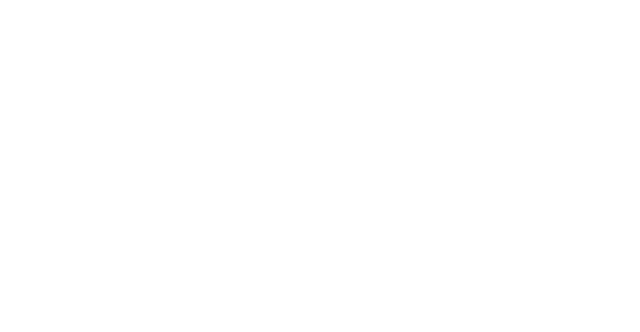
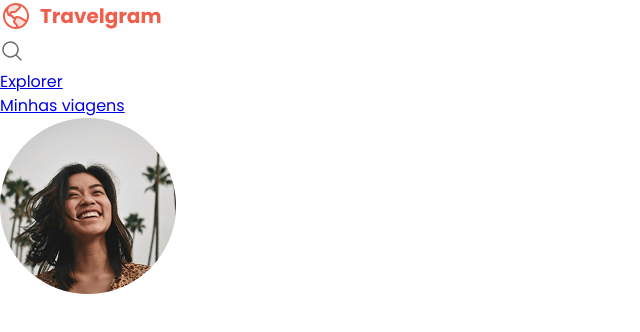
Before and after one commit to taakDiogoSantos/Perfil-Viagem, a plain HTML site: page index.html in a window 1280 px wide. Shown: the whole page, without its empty margins (0-640 px from the left). Drawn offline with Linux system fonts and the light colour scheme.

Commit message:
organizing assets and making the initial nav html

```diff
--- a/index.html
+++ b/index.html
@@ -11,6 +11,26 @@
     <link rel="stylesheet" href="styles/index.css">
 </head>
 <body>
+    <nav>
+        <a href="#" id="logo">
+            <img src="assets/icons/Logo.svg" alt="Logomarca">
+        </a>
+
+        <ul id="primary-menu">
+            <li>
+                <a href="#">
+                    <img src="assets/icons/MagnifyingGlass.svg" alt="icone de lupa">
+                </a>
+            </li>
+            <li><a href="#">Explorer</a></li>
+            <li><a href="#">Minhas viagens</a></li>
+            <li><a href="#">
+                <img src="assets/Profile pic.png" alt="imagem de perfil">
+            </a></li>
+        </ul>
+    </nav>
+    <header>
+    </header>
 
 </body>
 </html>
```
Also changed, not shown: assets/Image 01.png (deleted), assets/Image 02.png (deleted), assets/Image 03.png (deleted), assets/Image 04.png (deleted), assets/Image 05.png (deleted), assets/Image 06.png (deleted), assets/Image 07.png (deleted), assets/Image 08.png (deleted), assets/Image 09.png (deleted), assets/Image 10.png (deleted), assets/Image 11.png (deleted), assets/Profile pic.png (added), assets/icons/AirplaneTilt.svg (renamed from assets/AirplaneTilt.svg), assets/icons/Image.svg (renamed from assets/Image.svg), 3 more files, 13 other files.
